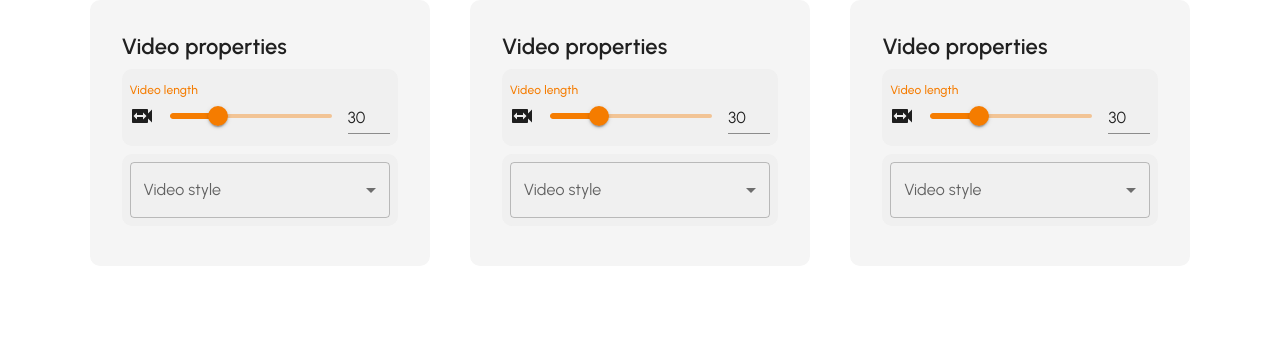
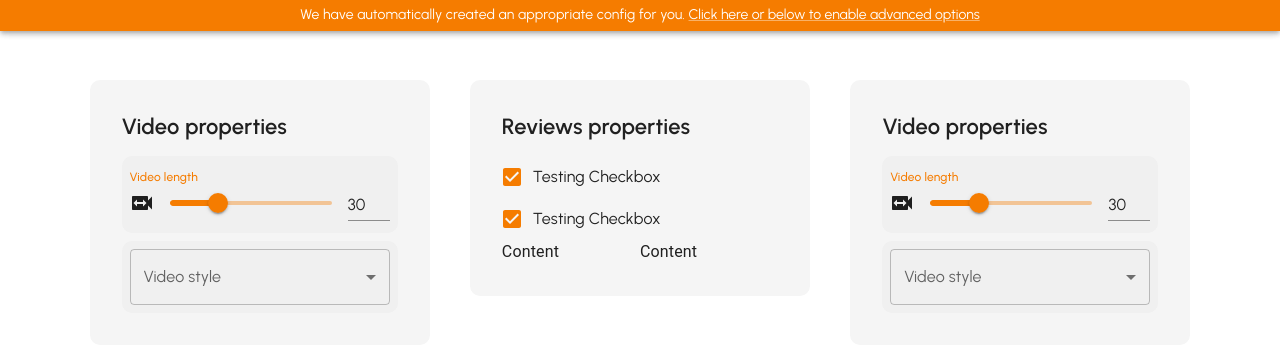
Before and after one commit to oh1omon/junction-2022_smartly.io, a React (Create React App) app in the folder front/: page /config in a window 1280 px wide. Shown: the top 352 px of the page. Built offline with nearby package versions, Linux system fonts and the light colour scheme.

Commit message:
Checkbox and reviews progress

```diff
--- a/front/src/components/ConfigGridTemplate.js
+++ b/front/src/components/ConfigGridTemplate.js
@@ -12,9 +12,7 @@ export default function ConfigGridTemplate({ header, children }) {
   return (
     <Grid item xs={4}>
       <StyledGrid>
-        <Typography variant="h5" gutterBottom>
-          {header}
-        </Typography>
+        <Typography variant="h5">{header}</Typography>
         {children}
       </StyledGrid>
     </Grid>
--- /dev/null
+++ b/front/src/components/TopNotification.js
@@ -0,0 +1,32 @@
+import * as React from "react";
+import AppBar from "@mui/material/AppBar";
+import Box from "@mui/material/Box";
+import Typography from "@mui/material/Typography";
+import { Link } from "@mui/material";
+
+export default function ButtonAppBar() {
+  return (
+    <Box sx={{ flexGrow: 1 }}>
+      <AppBar position="fixed">
+        <Typography
+          variant="body2"
+          sx={{ flexGrow: 1 }}
+          padding={"5px 0"}
+          textAlign={"center"}
+        >
+          We have automatically created an appropriate config for you.{" "}
+          <Link
+            variant="body2"
+            color="#ffffff"
+            component={"button"}
+            onClick={() => {
+              console.info("I'm a button.");
+            }}
+          >
+            Click here or below to enable advanced options
+          </Link>
+        </Typography>
+      </AppBar>
+    </Box>
+  );
+}
--- /dev/null
+++ b/front/src/components/configs/ReviewsProps.js
@@ -0,0 +1,13 @@
+import React from "react";
+import ConfigGridTemplate from "../ConfigGridTemplate";
+import CheckBox from "../inputs/CheckBox";
+import ExtensibleCheckBox from "../inputs/ExtensibleCheckBox";
+
+export default function ReviewsProps({ header }) {
+  return (
+    <ConfigGridTemplate header={header}>
+      <CheckBox />
+      <ExtensibleCheckBox />
+    </ConfigGridTemplate>
+  );
+}
--- a/front/src/components/configs/VideoProps.js
+++ b/front/src/components/configs/VideoProps.js
@@ -3,7 +3,7 @@ import ConfigGridTemplate from "../ConfigGridTemplate";
 import {
   Slider,
   Grid,
-  Button,
+  Stack,
   Typography,
   Box,
   FormControlLabel,
@@ -11,6 +11,7 @@ import {
 import SliderLabeled from "../inputs/SliderLabeled";
 import Video from "@mui/icons-material/SwitchVideo";
 import BasicSelect from "../inputs/BasicSelect";
+import ConfigItem from "../inputs/ConfigItem";
 
 export default function VideoProps({ header }) {
   const configData = {
@@ -27,8 +28,14 @@ export default function VideoProps({ header }) {
   };
   return (
     <ConfigGridTemplate header={header}>
-      <SliderLabeled data={configData.length} />
-      <BasicSelect data={configData.vidStyle} />
+      <Stack spacing={1}>
+        <ConfigItem>
+          <SliderLabeled data={configData.length} />
+        </ConfigItem>
+        <ConfigItem>
+          <BasicSelect data={configData.vidStyle} />
+        </ConfigItem>
+      </Stack>
     </ConfigGridTemplate>
   );
 }
--- a/front/src/components/inputs/BasicSelect.js
+++ b/front/src/components/inputs/BasicSelect.js
@@ -4,7 +4,6 @@ import InputLabel from "@mui/material/InputLabel";
 import MenuItem from "@mui/material/MenuItem";
 import FormControl from "@mui/material/FormControl";
 import Select from "@mui/material/Select";
-import ConfigItem from "./ConfigItem";
 
 export default function BasicSelect({ data }) {
   const [val, setVal] = React.useState("");
@@ -14,7 +13,6 @@ export default function BasicSelect({ data }) {
   };
 
   return (
-    <ConfigItem>
     <FormControl fullWidth>
       <InputLabel>{data.text}</InputLabel>
       <Select value={val} label={data.text} onChange={handleChange}>
@@ -23,6 +21,5 @@ export default function BasicSelect({ data }) {
         <MenuItem value={30}>Thirty</MenuItem>
       </Select>
     </FormControl>
-    </ConfigItem>
   );
 }
--- /dev/null
+++ b/front/src/components/inputs/CheckBox.js
@@ -0,0 +1,23 @@
+import React, { useState } from "react";
+
+import Checkbox from "@mui/material/Checkbox";
+import FormControlLabel from "@mui/material/FormControlLabel";
+
+const CheckBox = () => {
+  const [checked, setChecked] = useState(true);
+
+  return (
+    <FormControlLabel
+      control={
+        <Checkbox
+          checked={checked}
+          onChange={(e) => setChecked(e.target.checked)}
+          inputProps={{ "aria-label": "secondary checkbox" }}
+        />
+      }
+      label="Testing Checkbox"
+    />
+  );
+};
+
+export default CheckBox;
--- a/front/src/components/inputs/ConfigItem.js
+++ b/front/src/components/inputs/ConfigItem.js
@@ -4,8 +4,6 @@ const ConfigItem = styled(Box)(({ theme }) => ({
   padding: theme.spacing(1),
   backgroundColor: theme.palette.grayed.inputsBackground,
   borderRadius: 10,
-  marginTop: theme.spacing(1),
-  marginBottom: theme.spacing(1),
 }));
 
 export default ConfigItem;
--- /dev/null
+++ b/front/src/components/inputs/ExtensibleCheckBox.js
@@ -0,0 +1,19 @@
+import { Grid, Stack } from "@mui/material";
+import React from "react";
+import CheckBox from "./CheckBox";
+
+export default function ExtensibleCheckBox() {
+  return (
+    <Stack>
+      <CheckBox />
+      <Grid container>
+        <Grid item xs={6}>
+          Content
+        </Grid>
+        <Grid item xs={6}>
+          Content
+        </Grid>
+      </Grid>
+    </Stack>
+  );
+}
--- a/front/src/components/inputs/SliderLabeled.js
+++ b/front/src/components/inputs/SliderLabeled.js
@@ -5,7 +5,6 @@ import Grid from "@mui/material/Grid";
 import Typography from "@mui/material/Typography";
 import Slider from "@mui/material/Slider";
 import MuiInput from "@mui/material/Input";
-import ConfigItem from "./ConfigItem";
 
 const Input = styled(MuiInput)`
   width: 42px;
@@ -31,7 +30,7 @@ export default function InputSlider({ data }) {
   };
 
   return (
-    <ConfigItem>
+    <>
       <Typography
         padding={0}
         variant={"caption"}
@@ -65,6 +64,6 @@ export default function InputSlider({ data }) {
           />
         </Grid>
       </Grid>
-    </ConfigItem>
+    </>
   );
 }
--- a/front/src/routes/MainConfig.js
+++ b/front/src/routes/MainConfig.js
@@ -1,22 +1,21 @@
 import React from "react";
 import { Grid, Button, Typography, Box } from "@mui/material";
 import { styled } from "@mui/material/styles";
-import Paper from "@mui/material/Paper";
+import TopNotification from "../components/TopNotification";
 import VideoProps from "../components/configs/VideoProps";
+import ReviewsProps from "../components/configs/ReviewsProps";
+
 export default function MainConfig() {
-  const Item = styled(Box)(({ theme }) => ({
-    padding: theme.spacing(1),
-    color: theme.palette.primary.text,
-    backgroundColor: theme.palette.grayed.main,
-    borderRadius: 10,
-  }));
   return (
-    <Box width={"86%"} mx={"auto"} sx={{ flexGrow: 1 }}>
-      <Grid container spacing={5}>
-        <VideoProps header={"Video properties"} />
-        <VideoProps header={"Video properties"} />
-        <VideoProps header={"Video properties"} />
-      </Grid>
-    </Box>
+    <>
+      <TopNotification />
+      <Box width={"86%"} mx={"auto"} marginTop={10} sx={{ flexGrow: 1 }}>
+        <Grid container spacing={5}>
+          <VideoProps header={"Video properties"} />
+          <ReviewsProps header={"Reviews properties"} />
+          <VideoProps header={"Video properties"} />
+        </Grid>
+      </Box>
+    </>
   );
 }
```
Lines whose indentation alone changed are shown as unchanged.
